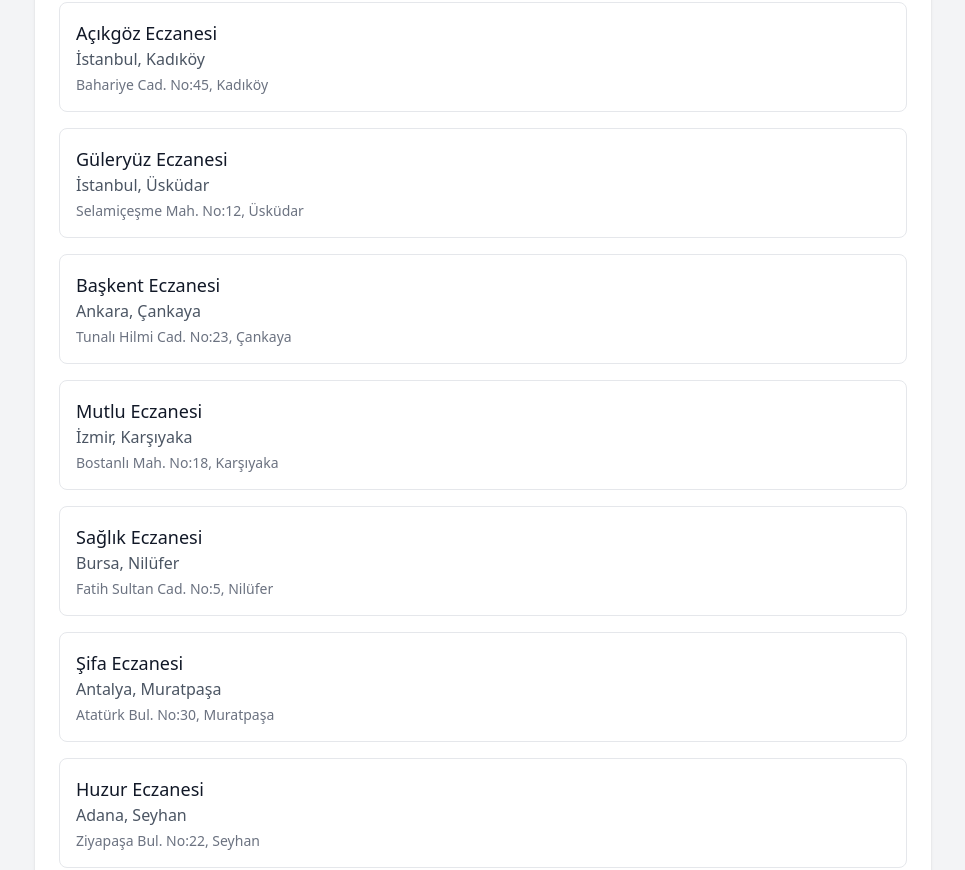
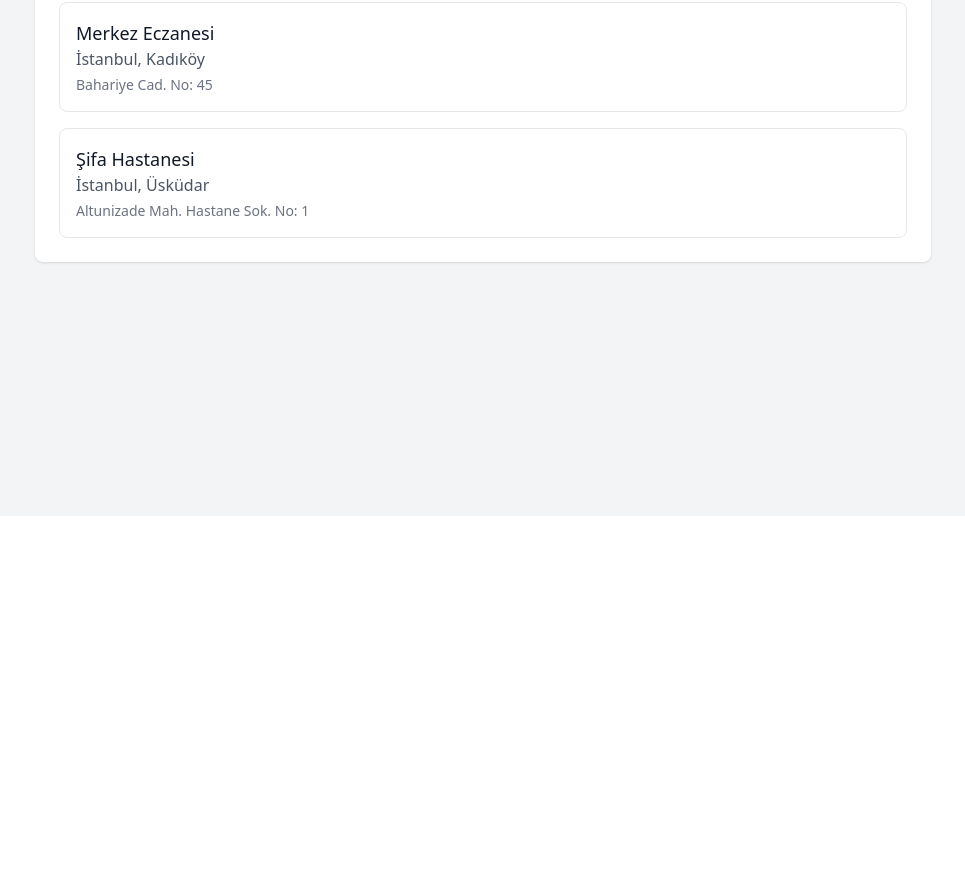
Before and after one commit to selcukyn/saglik, a React (Vite) app: page / in a window 1280 px wide. Shown: the part 284-1154 px from the top of the page, without its empty margins (157-1122 px from the left). After the commit the page ends 800 px from the top, so only its background shows below. Built offline with nearby package versions, Linux system fonts and the light colour scheme.

Commit message:
Update locations.js

```diff
--- a/src/data/locations.js
+++ b/src/data/locations.js
@@ -1,12 +1,17 @@
 export const locations = [
-  { "name": "Açıkgöz Eczanesi", "city": "İstanbul", "district": "Kadıköy", "address": "Bahariye Cad. No:45, Kadıköy" },
-  { "name": "Güleryüz Eczanesi", "city": "İstanbul", "district": "Üsküdar", "address": "Selamiçeşme Mah. No:12, Üsküdar" },
-  { "name": "Başkent Eczanesi", "city": "Ankara", "district": "Çankaya", "address": "Tunalı Hilmi Cad. No:23, Çankaya" },
-  { "name": "Mutlu Eczanesi", "city": "İzmir", "district": "Karşıyaka", "address": "Bostanlı Mah. No:18, Karşıyaka" },
-  { "name": "Sağlık Eczanesi", "city": "Bursa", "district": "Nilüfer", "address": "Fatih Sultan Cad. No:5, Nilüfer" },
-  { "name": "Şifa Eczanesi", "city": "Antalya", "district": "Muratpaşa", "address": "Atatürk Bul. No:30, Muratpaşa" },
-  { "name": "Huzur Eczanesi", "city": "Adana", "district": "Seyhan", "address": "Ziyapaşa Bul. No:22, Seyhan" },
-  { "name": "Derman Eczanesi", "city": "Gaziantep", "district": "Şehitkamil", "address": "İnönü Cad. No:11, Şehitkamil" },
-  { "name": "Aydın Eczanesi", "city": "Eskişehir", "district": "Tepebaşı", "address": "Bağlar Cad. No:27, Tepebaşı" },
-  { "name": "Onur Eczanesi", "city": "Kayseri", "district": "Kocasinan", "address": "Kocasinan Bul. No:8, Kocasinan" }
+  {
+    name: "Merkez Eczanesi",
+    type: "eczane",
+    city: "İstanbul",
+    district: "Kadıköy",
+    address: "Bahariye Cad. No: 45"
+  },
+  {
+    name: "Şifa Hastanesi",
+    type: "hastane",
+    city: "İstanbul",
+    district: "Üsküdar",
+    address: "Altunizade Mah. Hastane Sok. No: 1"
+  },
+  // Daha fazla lokasyon eklenebilir
 ];
```
